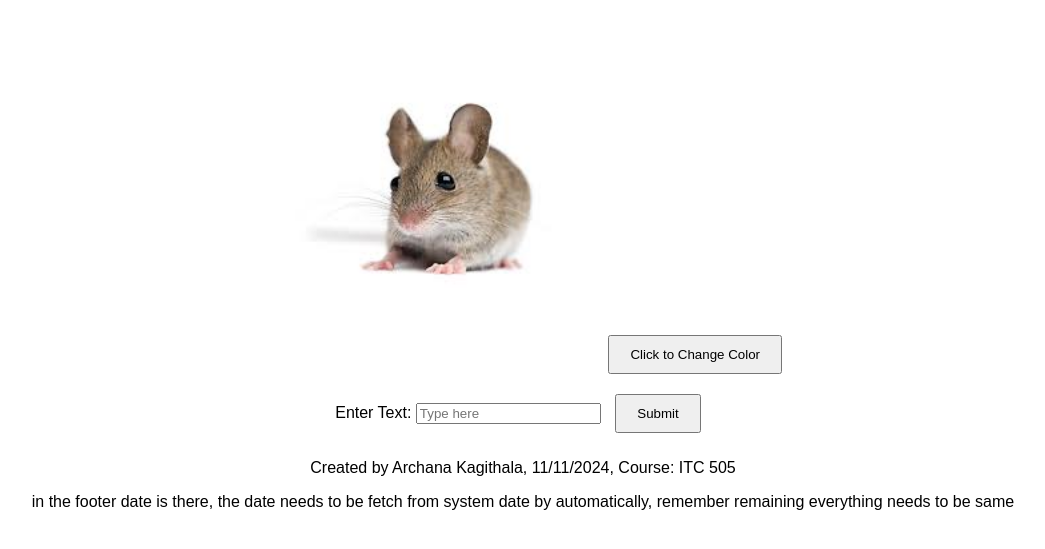
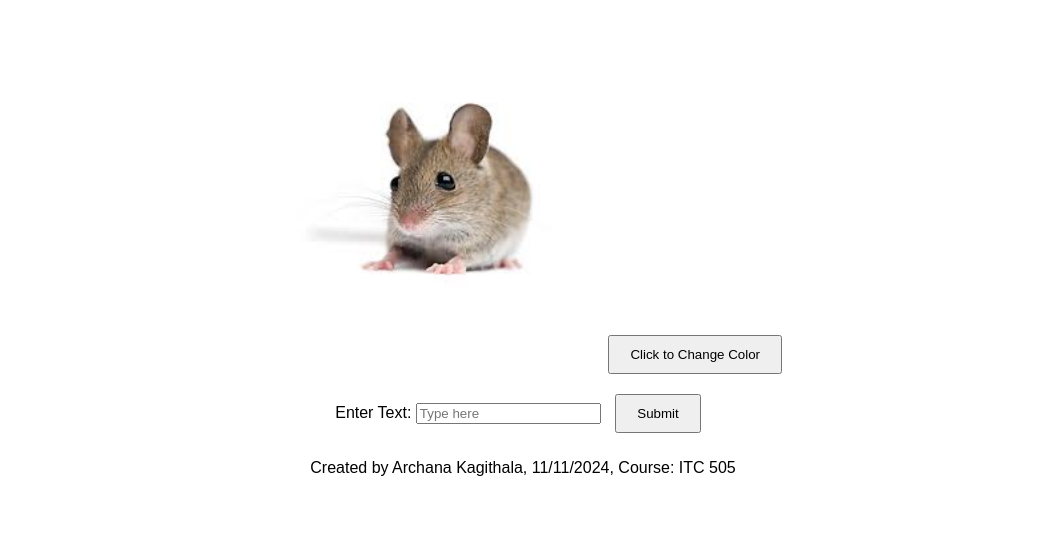
Before and after one commit to ArchanaKagithala/ITC505, a plain HTML site: page module6-inclassactivity-2/index.html in a window 1280 px wide. Shown: the part 61-610 px from the top of the page, without its empty margins (117-1162 px from the left). Drawn offline with Linux system fonts and the light colour scheme.

Commit message:
Update index.html

```diff
--- a/module6-inclassactivity-2/index.html
+++ b/module6-inclassactivity-2/index.html
@@ -25,5 +25,3 @@
     <script src="script.js"></script>
 </body>
 </html>
-
-in the footer date is there, the date needs to be fetch from system date by automatically, remember remaining everything  needs to be same
```
